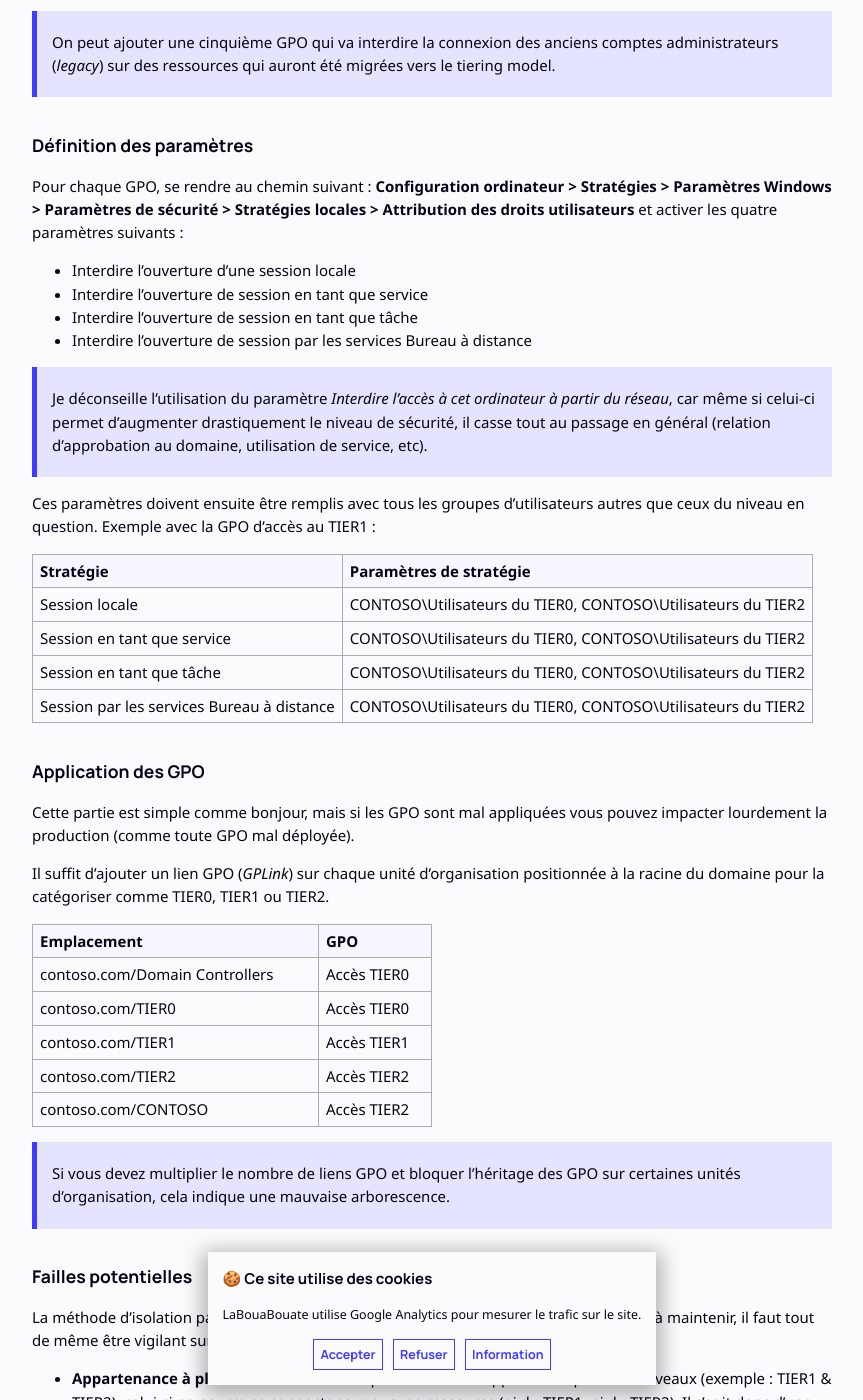
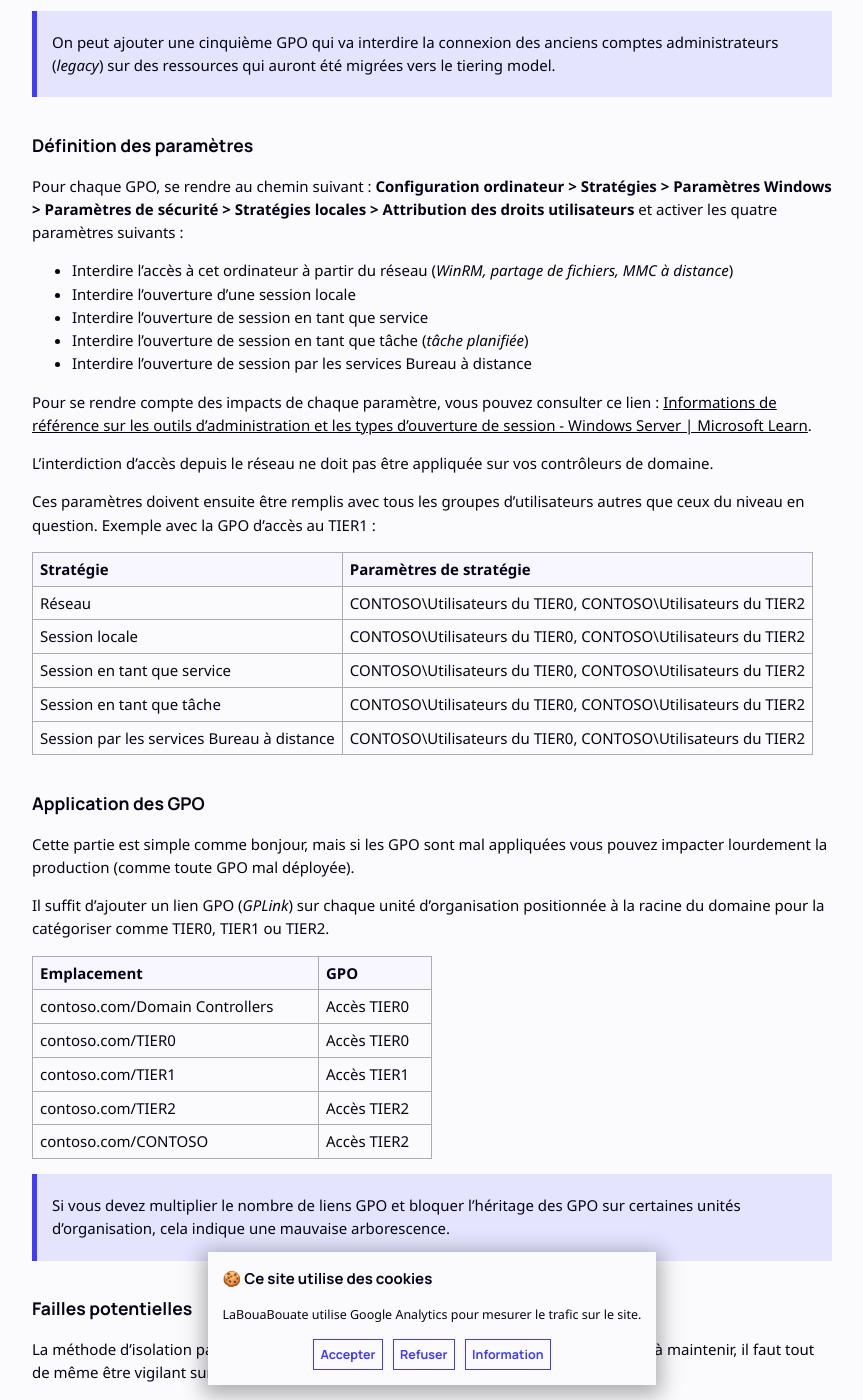
Before and after one commit to leobouard/leobouard.github.io, a Jekyll site: the page built from _posts/2024-11-01-tiering-model-005.md, in a window 1280 px wide and 1400 px high, scrolled down 889 px. Shown: the whole window, without its empty margins (208-1071 px from the left). Built offline with Jekyll 4.4.1, drawn with Linux system fonts in a browser that asks for light colours; nearby versions of some CDN libraries; some web fonts are replaced; some of the changed text lies outside the part shown.

Commit message:
Update 2024-11-01-tiering-model-005.md

```diff
--- a/_posts/2024-11-01-tiering-model-005.md
+++ b/_posts/2024-11-01-tiering-model-005.md
@@ -39,17 +39,21 @@ Il va falloir créer au moins quatre GPO pour empêcher les connexions :
 
 Pour chaque GPO, se rendre au chemin suivant : **Configuration ordinateur > Stratégies > Paramètres Windows > Paramètres de sécurité > Stratégies locales > Attribution des droits utilisateurs** et activer les quatre paramètres suivants :
 
+- Interdire l'accès à cet ordinateur à partir du réseau (*WinRM, partage de fichiers, MMC à distance*)
 - Interdire l'ouverture d'une session locale
 - Interdire l'ouverture de session en tant que service
-- Interdire l'ouverture de session en tant que tâche
+- Interdire l'ouverture de session en tant que tâche (*tâche planifiée*)
 - Interdire l'ouverture de session par les services Bureau à distance
 
-> Je déconseille l'utilisation du paramètre *Interdire l'accès à cet ordinateur à partir du réseau*, car même si celui-ci permet d'augmenter drastiquement le niveau de sécurité, il casse tout au passage en général (relation d'approbation au domaine, utilisation de service, etc).
+Pour se rendre compte des impacts de chaque paramètre, vous pouvez consulter ce lien : [Informations de référence sur les outils d’administration et les types d’ouverture de session - Windows Server \| Microsoft Learn](https://learn.microsoft.com/fr-fr/windows-server/identity/securing-privileged-access/reference-tools-logon-types).
+
+L'interdiction d'accès depuis le réseau ne doit pas être appliquée sur vos contrôleurs de domaine.
 
 Ces paramètres doivent ensuite être remplis avec tous les groupes d'utilisateurs autres que ceux du niveau en question. Exemple avec la GPO d'accès au TIER1 :
 
 Stratégie | Paramètres de stratégie
 --------- | -----------------------
+Réseau | CONTOSO\Utilisateurs du TIER0, CONTOSO\Utilisateurs du TIER2
 Session locale | CONTOSO\Utilisateurs du TIER0, CONTOSO\Utilisateurs du TIER2
 Session en tant que service | CONTOSO\Utilisateurs du TIER0, CONTOSO\Utilisateurs du TIER2
 Session en tant que tâche | CONTOSO\Utilisateurs du TIER0, CONTOSO\Utilisateurs du TIER2
@@ -76,7 +80,7 @@ contoso.com/CONTOSO | Accès TIER2
 La méthode d'isolation par GPO a beau être simple et peu coûteuse à mettre en place et à maintenir, il faut tout de même être vigilant sur deux points :
 
 - **Appartenance à plusieurs niveaux** : lorsqu'un utilisateur appartient à plusieurs niveaux (exemple : TIER1 & TIER2), celui-ci ne pourra se connecter sur aucune ressource (ni du TIER1, ni du TIER2). Il s'agit donc d'une anomalie à corriger, mais celle-ci n'impacte pas la sécurité de votre Active Directory.
-- **Compte non-catégorisé dans un niveau** : dans ce cas, l'utilisateur ne sera pas soumis aux restrictions de connexion et pourra se balader librement sur tous les niveaux. Ça peut être utile dans le cas d'un compte de récupération, mais cela doit être surveillé régulièrement car il s'agit d'une grosse faille dans la sécurité de votre Active Directory.
+- **Compte non catégorisé dans un niveau** : dans ce cas, l'utilisateur ne sera pas soumis aux restrictions de connexion et pourra se balader librement sur tous les niveaux. Ça peut être utile dans le cas d'un compte de récupération, mais cela doit être surveillé régulièrement, car il s'agit d'une grosse faille dans la sécurité de votre Active Directory.
 
 > L'utilisation de la méthode AGDLP permet d'associer les permissions (délégations Active Directory, droits d'administration locale des machines, etc) avec les contraintes (stratégie de mot de passe, restriction de connexion). De cette manière, l'un ne va pas sans l'autre.
 
```
